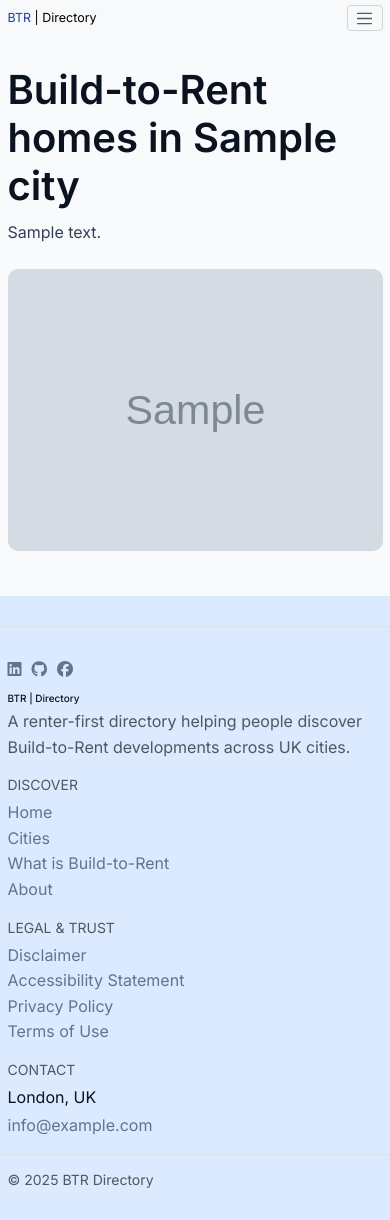
After one commit to creatvie-introvert/btr-directory-mvp, a Django app: a page that uses cities/templates/cities/city_detail.html in a window 390 px wide. The commit adds this page. Run offline with Django 5.2, Linux system fonts and the light colour scheme; tables that the repository leaves empty hold one stand-in row (values such as "Sample post"); grey boxes marked "Sample" are stand-in pictures; some libraries are stand-ins or nearby versions.

Commit message:
feat(cities): add city detail page and responsive layout

```diff
--- /dev/null
+++ b/cities/templates/cities/city_detail.html
@@ -0,0 +1,30 @@
+{% extends "core/base.html" %}
+
+{% block title %}{{ city.name }}{% endblock %}
+
+{% block content %}
+
+{% load static %}
+<section class="py-5">
+    <div class="container">
+        <div class="row g-4 align-items-start">
+            <!-- Text -->
+            <div class="col-12 col-md-6">
+                <h1 class="mb-3">
+                    Build-to-Rent homes in {{ city.name }}
+                </h1>
+                <p class="mb-3 body">
+                    {{ city.description }}
+                </p>
+            </div>
+
+            <!-- Image -->
+            <div class="col-12 col-md-6">
+                {% if city.image %}
+                <img src="{{ city.image.url }}" class="img-fluid rounded-4 mb-4" alt="{{ city.image_alt }}">
+                {% endif %}
+            </div>
+        </div>
+    </div>
+</section>
+{% endblock %}
--- a/cities/templates/cities/city_list.html
+++ b/cities/templates/cities/city_list.html
@@ -27,7 +27,7 @@
         <div class="row g-4">
             {% for city in cities %}
             <div class="col-12 col-sm-6 col-md-6 col-lg-4">
-                <a href="#" class="text-decoration-none city-card-link">
+                <a href="{% url 'cities:detail' city.slug %}" class="text-decoration-none city-card-link">
                     <div class="card text-bg-dark border-0 overflow-hidden rounded-4 city-card h-100">
                         {% if city.image %}
                         <img src="{{ city.image.url }}" class="card-img city-card-img"
--- a/cities/urls.py
+++ b/cities/urls.py
@@ -4,5 +4,6 @@ from . import views
 app_name = "cities"
 
 urlpatterns = [
-    path("", views.city_list, name="list")
+    path("", views.city_list, name="list"),
+    path("<slug:slug>/", views.city_detail, name="detail"),
 ]
--- a/cities/views.py
+++ b/cities/views.py
@@ -1,4 +1,4 @@
-from django.shortcuts import render
+from django.shortcuts import render, get_object_or_404
 from cities.models import City
 
 
@@ -6,3 +6,8 @@ from cities.models import City
 def city_list(request):
     cities = City.objects.filter(is_active=True).order_by("name")
     return render(request, "cities/city_list.html", {"cities": cities})
+
+
+def city_detail(request, slug):
+    city = get_object_or_404(City, slug=slug, is_active=True)
+    return render(request, "cities/city_detail.html", {"city": city})
--- a/core/static/core/css/styles.css
+++ b/core/static/core/css/styles.css
@@ -201,7 +201,7 @@ footer a:hover {
 
 @media (min-width: 992px) {
     .body {
-        max-width: 64rem;
+        max-width: 74rem;
     }
 
     #hero-section {
```
